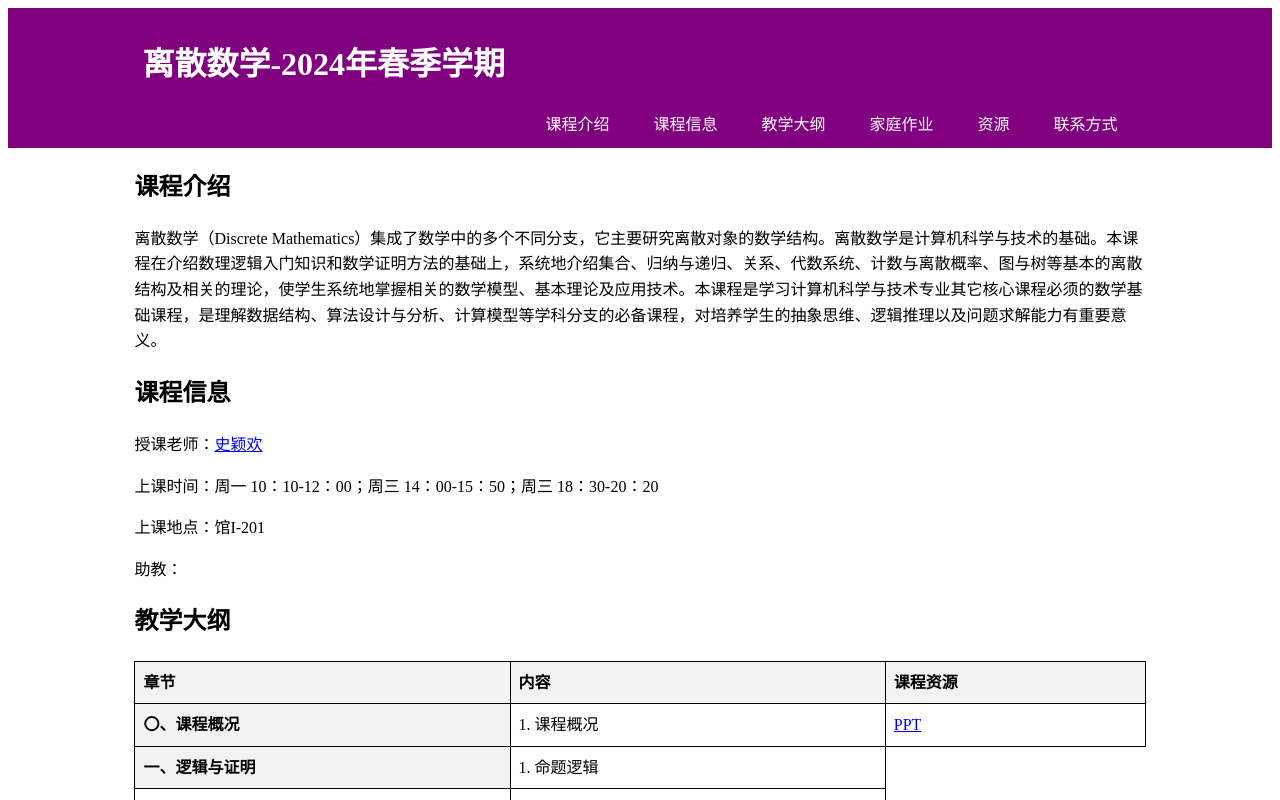
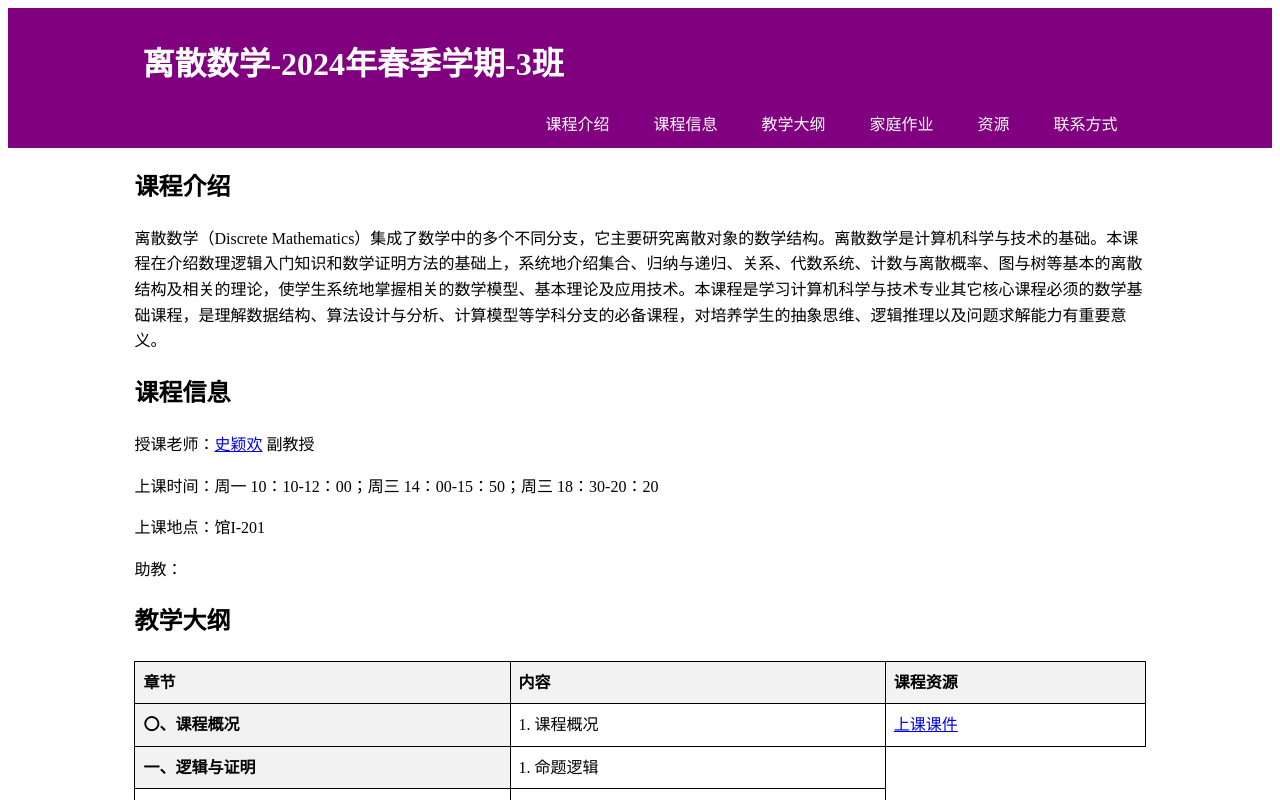
Before and after one commit to Discrete-Mathematics-2024/Discrete-Mathematics-2024.github.io, a plain HTML site: page index.html in a window 1280 px wide. Shown: the top 800 px of the page. Drawn offline with Linux system fonts and the light colour scheme.

Commit message:
Update index.html
26

```diff
--- a/index.html
+++ b/index.html
@@ -25,7 +25,7 @@
 <body>
     <header>
         <div class="container">
-            <h1>离散数学-2024年春季学期</h1>
+            <h1>离散数学-2024年春季学期-3班</h1>
             <nav>
                 <a href="#intro">课程介绍</a>
                 <a href="#information">课程信息</a>
@@ -45,7 +45,7 @@
 
         <section id="information">
             <h2>课程信息</h2>
-            <p>授课老师：<a href="https://cs.nju.edu.cn/shiyh/index.htm">史颖欢</a></p>
+            <p>授课老师：<a href="https://cs.nju.edu.cn/shiyh/index.htm">史颖欢</a> 副教授</p>
             <p>上课时间：周一 10：10-12：00；周三 14：00-15：50；周三 18：30-20：20</p>
             <p>上课地点：馆I-201</p>
             <p>助教：</p>
@@ -56,7 +56,7 @@
             <h2>教学大纲</h2>
             <table>
                 <tr><th>章节</th><th>内容</th><th>课程资源</th></tr>
-                <tr><th>〇、课程概况</th><td>1. 课程概况</td><td><a href="https://gitee.com/nju-orange/dm2024/raw/master/00_课程概况.pdf" target="_blank">PPT</a></td></tr>
+                <tr><th>〇、课程概况</th><td>1. 课程概况</td><td><a href="https://gitee.com/nju-orange/dm2024/raw/master/00_课程概况.pdf" target="_blank">上课课件</a></td></tr>
                 <tr><th>一、逻辑与证明</th><td>1. 命题逻辑</td></tr>
                 <tr><td></td><td>2. 命题逻辑（续）</td></tr>
                 <tr><td></td><td>3. 谓词逻辑初步</td></tr>
@@ -91,7 +91,7 @@
 
         <section id="homeworks">
             <h2>家庭作业</h2>
-            <p>[1]<a href="https://gitee.com/nju-orange/dm2024/raw/master/homework1.pdf">homework-1</a>，请在<strong><font color="red">3月10日前提交pdf文件</font></strong>至<a href="https://box.nju.edu.cn/u/d/5dca25d356e74d8584fb/">这里</a>，<strong><font color="red">pdf文件命名为“学号-姓名-homework1”。</font></strong></p>
+            <p>[1]<a href="https://gitee.com/nju-orange/dm2024/raw/master/homework1.pdf">homework-1</a>，请在<strong><font color="red">3月10日前</font></strong>提交<strong><font color="red">PDF文件</font></strong>至<a href="https://box.nju.edu.cn/u/d/5dca25d356e74d8584fb/">这里</a>，<strong><font color="blue">PDF文件命名为“学号-姓名-homework1.pdf”</font></strong>。</p>
         </section>
 
         <section id="resources">
```
